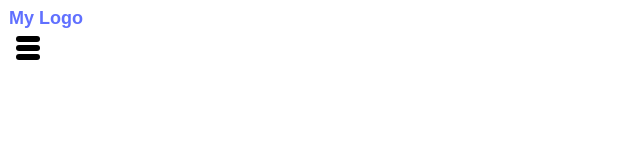
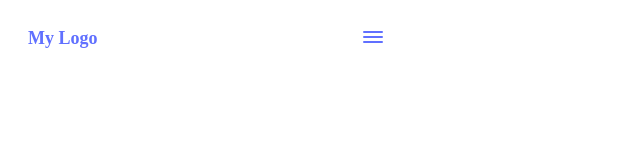
Before and after one commit to alizehharoon/My_portfolio, a website: page index.html in a window 1280 px wide. Shown: the whole page, without its empty margins (0-640 px from the left). Drawn offline with Linux system fonts and the light colour scheme.

Commit message:
Header section completed

```diff
--- a/index.html
+++ b/index.html
@@ -9,12 +9,16 @@
 
 </head>
 <body>
-
-    <div class="logo">My Logo</div>
-    <button class="hamburger-button">
-        <div class="line"></div>
-        <div class="line"></div>
-        <div class="line"></div>
-    </button>
+    <div class="container">
+    <div class="toolbar">
+        <div class="logo">My Logo</div>
+        <div class="hamburger">
+            <div></div>
+            <div></div>
+            <div></div>
+        </div>
+    </div>
+    <div class="headline section"></div>
+</div>
 </body>
 </html>
--- a/style.css
+++ b/style.css
@@ -1,4 +1,47 @@
-header {
+.container {
+  max-width: 375px;
+  padding: 10px;
+}
+
+.toolbar {
+  display: flex;
+  justify-content: space-between;
+  align-items: start;
+  background-color: #fff;
+  color: #000;
+  padding: 10px;
+}
+
+.logo {
+  width: hug (100px);
+  height: hug (40px);
+  top: 4px;
+  left: 12px;
+  padding: 10px, 12px, 10px, 12px;
+  font-family: Poppins;
+  font-size: 18px;
+  font-weight: 700;
+  line-height: 20px;
+  letter-spacing: 0;
+  text-align: center;
+  color: #6070ff;
+}
+
+/* Styling for the hamburger button */
+.hamburger {
+  flex-direction: column;
+  cursor: pointer;
+}
+
+.hamburger div {
+  width: 20px; /* Reduce width to fit */
+  height: 2px; /* Adjust height */
+  background-color: #6070ff;
+  margin: 3px 0;
+  border-radius: 2px;
+}
+
+/* header {
   background-color: #3498db;
   color: #fff;
   display: flex;
@@ -6,7 +49,6 @@ header {
   align-items: center;
   padding: 10px 20px;
 }
-
 .logo {
   width: 76px;
   height: 20px;
@@ -30,10 +72,10 @@ header {
   border: none;
   cursor: pointer;
 }
-
 .line {
   width: 100%;
   height: 6px;
   background-color: #000;
   border-radius: 4px;
 }
+*/
```
